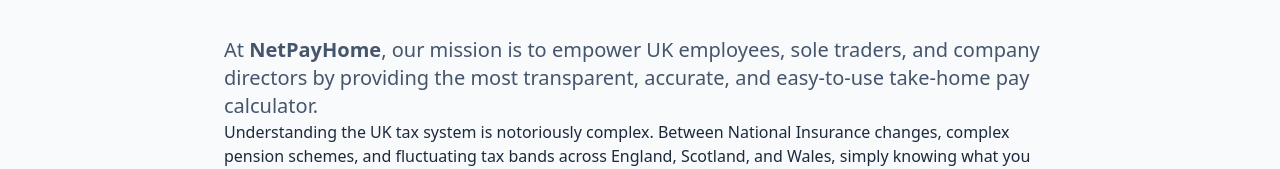
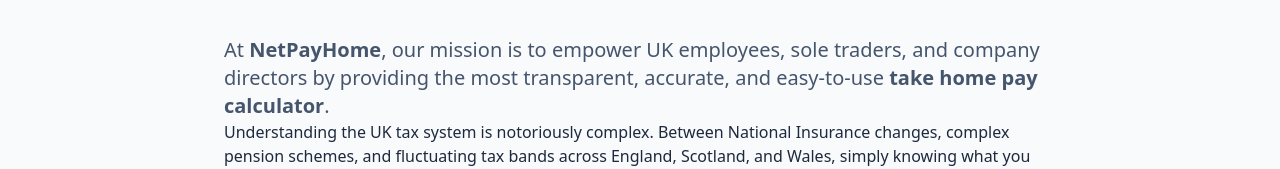
Before and after one commit to dsrashmika-prog/uktaxcal, a Next.js app: page /about in a window 1280 px wide. Shown: the part 266-435 px from the top of the page. Built offline with nearby package versions, Linux system fonts and the light colour scheme.

Commit message:
chore: optimize SEO for keyword take home pay calculator

```diff
--- a/src/app/about/page.tsx
+++ b/src/app/about/page.tsx
@@ -55,7 +55,7 @@ export default function AboutPage() {
                     </h1>
 
                     <p className="lead text-xl text-slate-600 font-medium">
-                        At <strong>NetPayHome</strong>, our mission is to empower UK employees, sole traders, and company directors by providing the most transparent, accurate, and easy-to-use take-home pay calculator.
+                        At <strong>NetPayHome</strong>, our mission is to empower UK employees, sole traders, and company directors by providing the most transparent, accurate, and easy-to-use <strong>take home pay calculator</strong>.
                     </p>
 
                     <p>
--- a/src/app/layout.tsx
+++ b/src/app/layout.tsx
@@ -13,16 +13,16 @@ const geistMono = Geist_Mono({
 });
 
 export const metadata: Metadata = {
-  title: "NetPayHome - UK Salary & Tax Calculator 2025/2026",
-  description: "The most accurate UK take-home pay calculator. Instantly calculate Income Tax, National Insurance, Student Loans, and detect hidden 60% Tax Traps & Child Benefit clawbacks.",
-  keywords: ["UK salary calculator", "take home pay", "tax traps", "60% tax trap", "salary sacrifice pension", "HICBC", "UK tax calculator 2024", "UK tax calculator 2025"],
+  title: "NetPayHome - UK Take Home Pay Calculator 2025/2026",
+  description: "The most accurate UK take home pay calculator. Instantly calculate Income Tax, National Insurance, Student Loans, and detect hidden 60% Tax Traps & Child Benefit clawbacks.",
+  keywords: ["take home pay calculator", "UK salary calculator", "uk take home pay", "tax traps", "60% tax trap", "salary sacrifice pension", "HICBC", "UK tax calculator 2024", "UK tax calculator 2025"],
   metadataBase: new URL("https://netpayhome.co.uk"),
   alternates: {
     canonical: "/",
   },
   openGraph: {
-    title: "NetPayHome - UK Salary & Tax Calculator 2025/2026",
-    description: "Find out your true take-home pay. We automatically detect 60% tax traps, child benefit clawbacks, and calculate complex pension rules.",
+    title: "NetPayHome - UK Take Home Pay Calculator 2025/2026",
+    description: "Find out your true earnings with our take home pay calculator. We automatically detect 60% tax traps, child benefit clawbacks, and calculate complex pension rules.",
     url: "https://netpayhome.co.uk",
     siteName: "NetPayHome",
     locale: "en_GB",
@@ -30,8 +30,8 @@ export const metadata: Metadata = {
   },
   twitter: {
     card: "summary_large_image",
-    title: "NetPayHome - UK Salary Calculator",
-    description: "Find out your true take-home pay with NetPayHome.",
+    title: "NetPayHome - UK Take Home Pay Calculator",
+    description: "Find out your true earnings with our take home pay calculator.",
   },
 };
 
--- a/src/app/page.tsx
+++ b/src/app/page.tsx
@@ -117,7 +117,7 @@ export default function Home() {
               <span className="text-[#1e3a8a] text-4xl ml-0.5">.</span>
             </h1>
             <p className="mt-2 text-lg text-slate-600">
-              Find out your take-home pay accurately across both standard UK and Scottish tax bands.
+              Use our accurate UK take home pay calculator to find out your true earnings across both standard and Scottish tax bands.
             </p>
           </div>
         </div>
```
